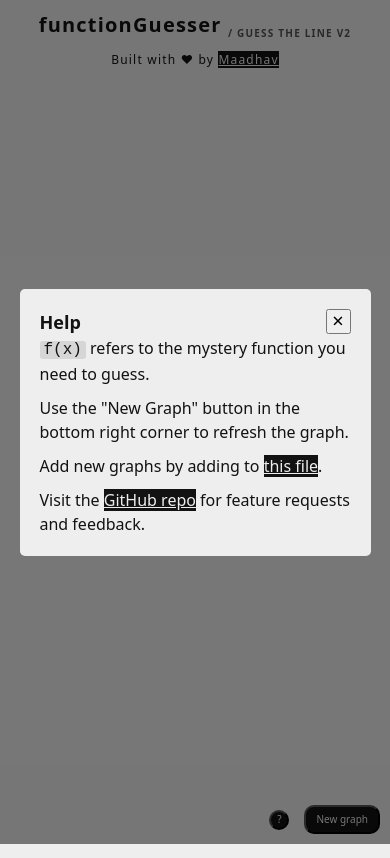
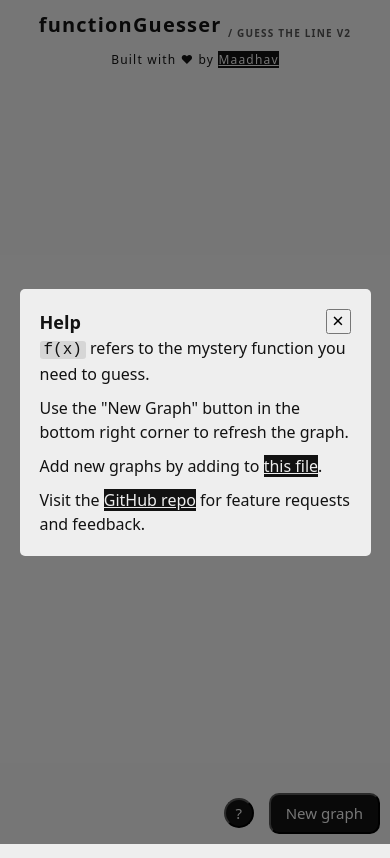
Before and after one commit to MaadhavBhatt/guess-the-line-v2, a Vue app: page / in a window 390 px wide. Built offline with nearby package versions, Linux system fonts and the light colour scheme; a web font is replaced by a local one.

Commit message:
style: increase button font size for better readability

```diff
--- a/src/App.vue
+++ b/src/App.vue
@@ -259,7 +259,7 @@ onMounted(() => {
     gap: 1.5rem;
 
     & > button {
-    font-size: clamp(1rem, 1.5vw, 2rem);
+      font-size: clamp(1.5rem, 1.5vw, 2rem);
     color: var(--clr-bg);
     background-color: var(--clr-text);
 
```
